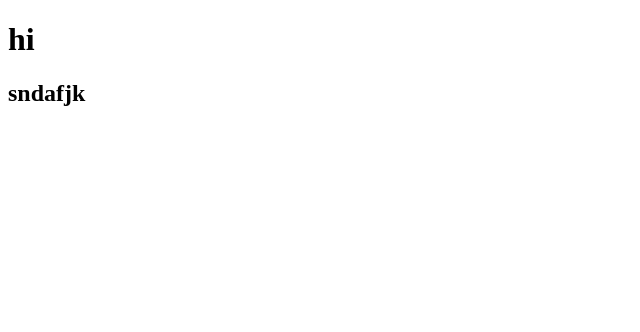
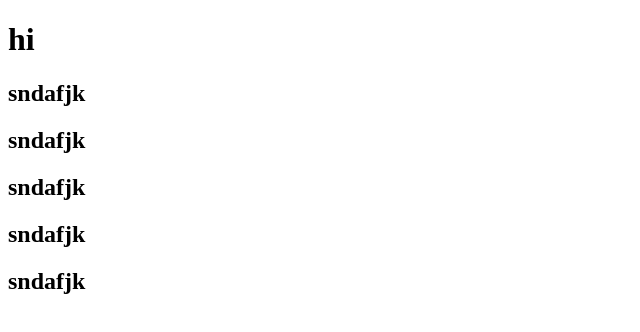
Before and after one commit to adarshvszdl/test123, a plain HTML site: page index.html in a window 1280 px wide. Shown: the whole page, without its empty margins (0-640 px from the left). Drawn offline with Linux system fonts and the light colour scheme.

Commit message:
initial commit

```diff
--- a/index.html
+++ b/index.html
@@ -9,5 +9,9 @@
 <body>
     <h1>hi</h1>
     <h2>sndafjk</h2>
+    <h2>sndafjk</h2>
+    <h2>sndafjk</h2>
+    <h2>sndafjk</h2>
+    <h2>sndafjk</h2>
 </body>
 </html>
```
